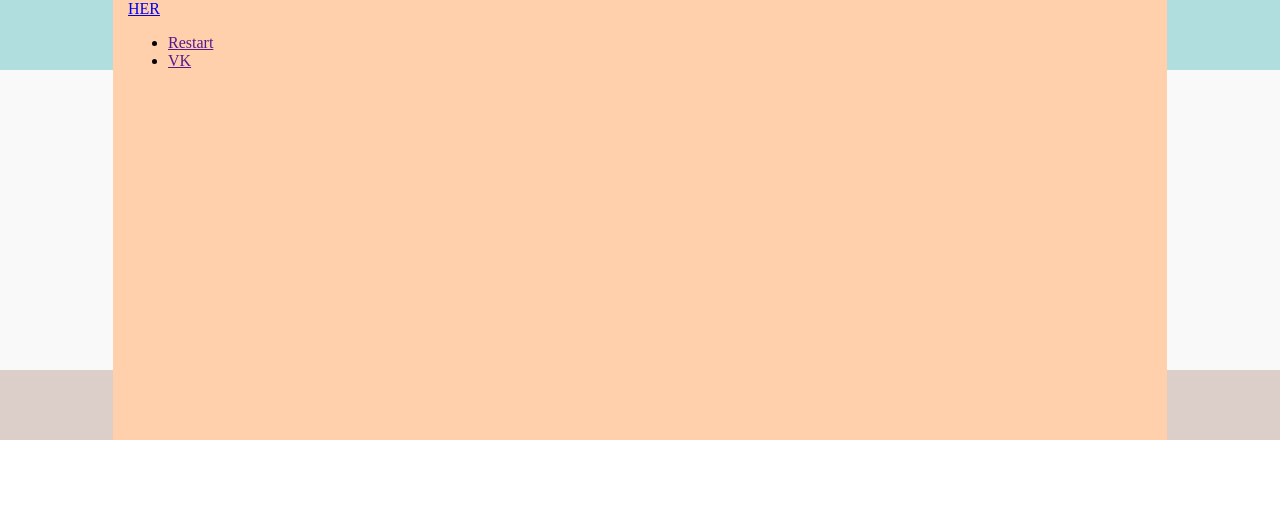
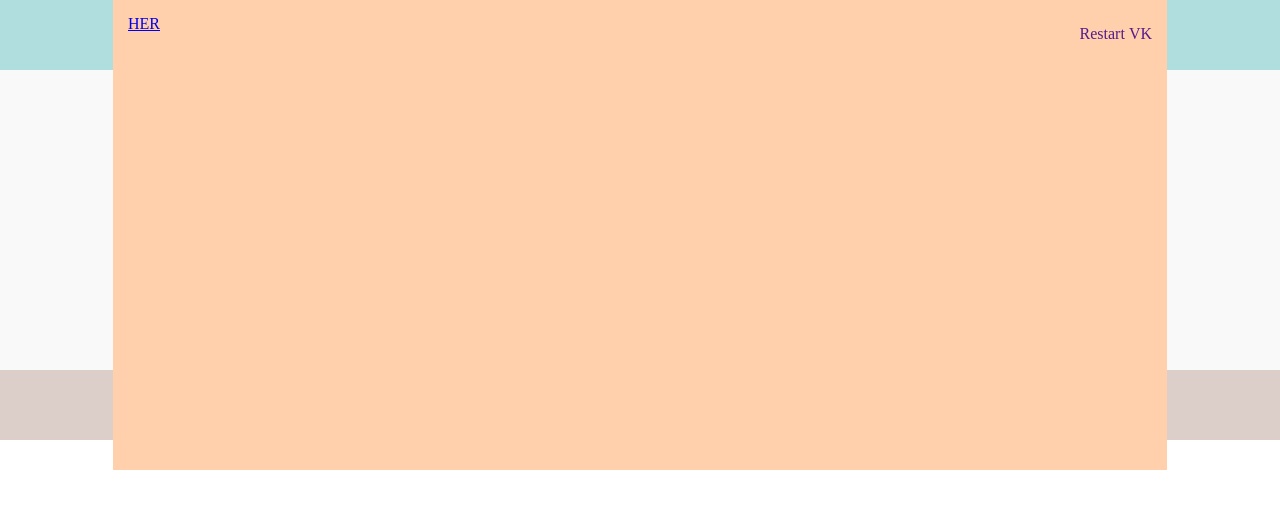
Before and after one commit to krupenkoad/her, a plain HTML site: page index.html in a window 1280 px wide. Drawn offline with Linux system fonts and the light colour scheme.

Commit message:
Update style.css

```diff
--- a/style.css
+++ b/style.css
@@ -16,8 +16,33 @@ footer {
 .container {
   width: 100%;
   max-width: 1024px;
-  padding: 0 15px;
+  padding: 15px;
   margin: 0 auto;
   background: #FFD0AB;
   height: 100%;
 }
+.container:after {
+  content: "";
+  display: table;
+  clear: both;
+}
+
+.logo {
+  float: left;
+}
+nav {
+  float: right;
+}
+nav ul {
+  margin: 0;
+  padding: 0;
+  list-style: none;
+}
+nav li {
+  display: inline-block; /*один из способов разместить элементы в строку*/
+}
+
+nav a {
+  text-decoration: none;
+  line-height: 38px;
+}
```
